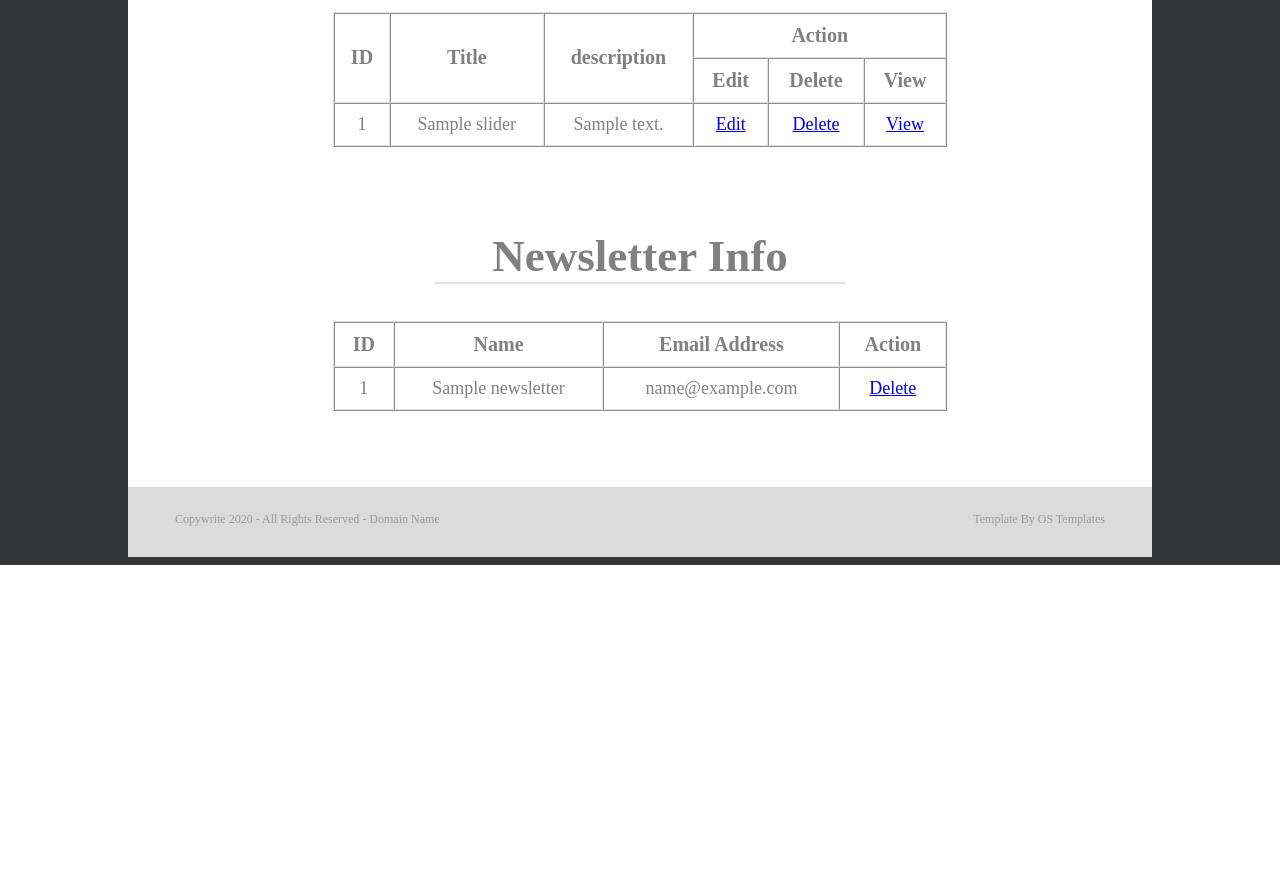
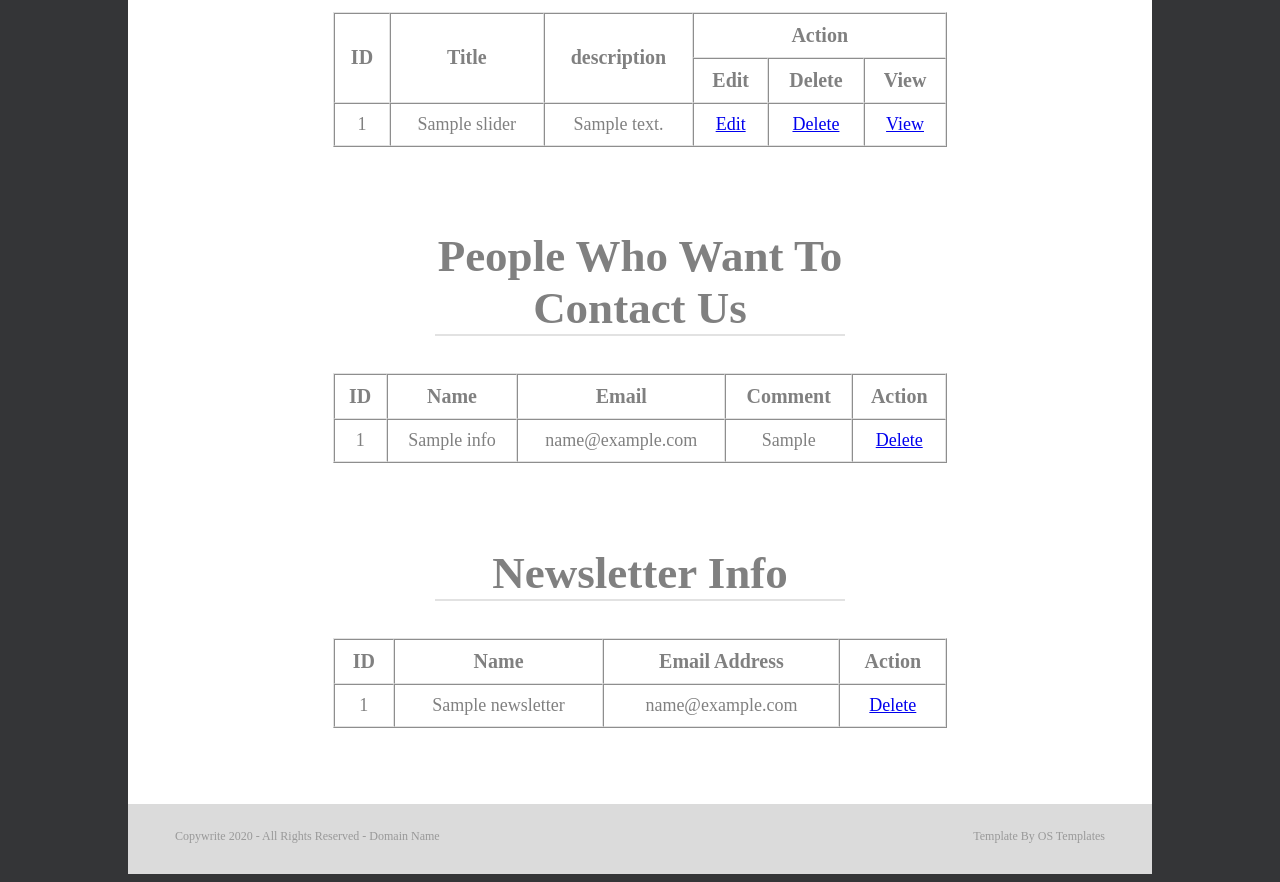
Before and after one commit to ShahilJha/webproject, a PHP site: page /admin_bash.php in a window 1280 px wide. Shown: the part 1070-1952 px from the top of the page. Before the commit the page ends 1635 px from the top, so only its background shows below. Run offline with PHP 8.4, Linux system fonts and the light colour scheme; the visitor is signed in with stand-in values (Sample User, id 1); tables that the repository leaves empty or names only in its code hold one stand-in row (values such as "Sample post").

Commit message:
added the table section for contact backend

```diff
--- a/admin_bash.php
+++ b/admin_bash.php
@@ -150,6 +150,40 @@ $result4 = mysqli_query($con,$query4) or die(mysqli_error($con));
 </div>
 <!-- end of slider post info -->
 
+<!-- start of contact info -->
+<?php
+$query5 = "SELECT * FROM contact_info";
+$result5 = mysqli_query($con,$query5) or die(mysqli_error($con));
+?>
+<div align="center" class="post-title"><h2>People who want to contact us</h2></div>
+<div class="admin_bash_table">
+<p align="center">
+<table border="1" cellspacing="0px" cellpadding="10px">
+ 	<tr>
+ 		<th>ID</th>
+ 		<th>Name</th>
+ 		<th>Email</th>
+ 		<th>Comment</th>
+ 		<th>Action</th>
+ 	</tr>
+ 	<?php
+ 	while($arr5 = mysqli_fetch_array($result5,MYSQLI_ASSOC)) {
+ 		echo "<tr>";
+ 		echo "<td>".$arr5['contact_id']."</td>";
+ 		echo "<td>".$arr5['name']."</td>";
+ 		echo "<td>".$arr5['email']."</td>";
+ 		echo "<td>".$arr5['cmmt']."</td>";
+ 		echo "<td><a href='backend/contact_delete.php?contact_id=".$arr5['contact_id']."' onclick=\"return confirm('are you sure you want to delete!');\">Delete</a></td>";
+
+ 		echo "</tr>";
+ 	}
+ 	 ?>
+</table>
+</p>
+<div class="filler"></div>
+</div>
+<!-- end of contact info -->
+
 <!-- start of newsletter info -->
 <?php
 $query3 = "SELECT * FROM newsletter";
--- a/index.php
+++ b/index.php
@@ -8,6 +8,7 @@ mysqli_select_db($con,'project') or die(mysqli_error($con));
   <title>Home</title>
   <link rel="stylesheet" type="text/css" href="style.css">
   <link rel="stylesheet" type="text/css" href="control_ribbon_style.css">
+  <link rel="stylesheet" type="text/css" href="slider_style.css">
 </head>
 <body onload="display();">
 
--- a/style.css
+++ b/style.css
@@ -179,7 +179,7 @@ body{
 .slider-container>.slider>.pre:hover, .slider-container>.slider>.next:hover{
 	background-color: rgba(0,0,0,0.1);
 }
-/*.slider-container>.slider>.pre, .slider-container>.slider>.next{
+.slider-container>.slider>.pre, .slider-container>.slider>.next{
 	width: 60px;
 	height: 100%;
 	cursor: pointer;
@@ -189,7 +189,7 @@ body{
 	background-size: 60px 60px;
 	background-repeat: no-repeat;
 	background-position: center;
-}*/
+}
 .pre{
 	transform: rotate(0deg);
 }
```
Also changed, not shown: backend/contact_delete.php (added, +8 -0 lines), slider_style.css (added, +21 -0 lines).
